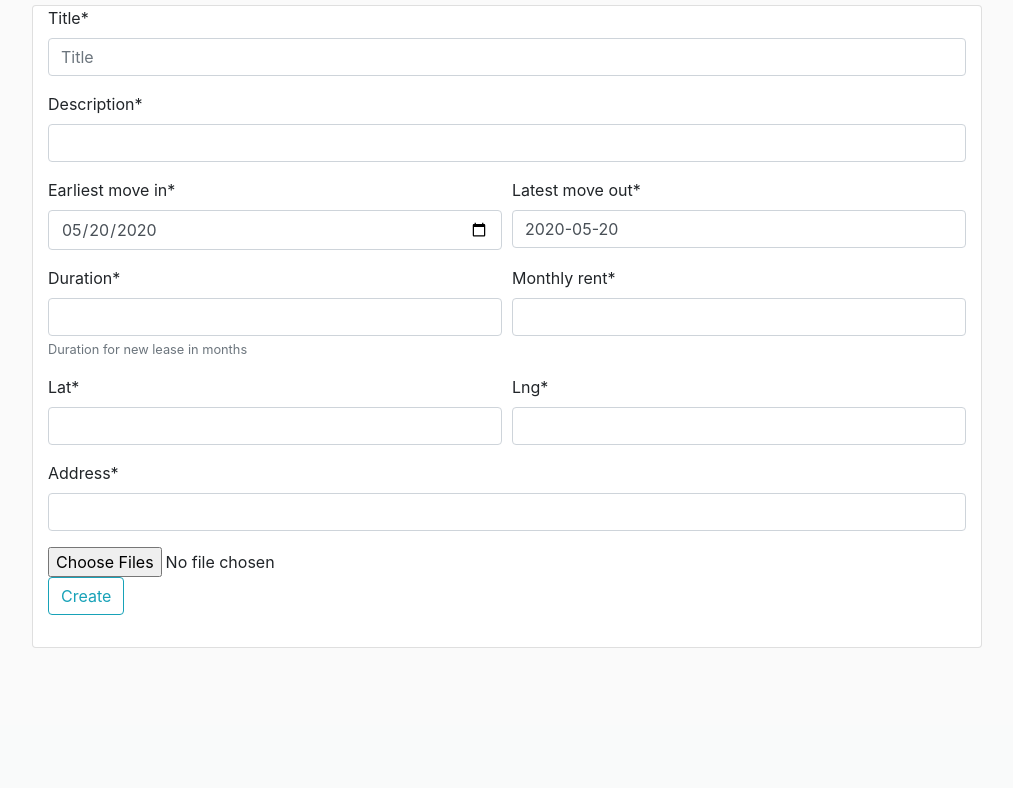
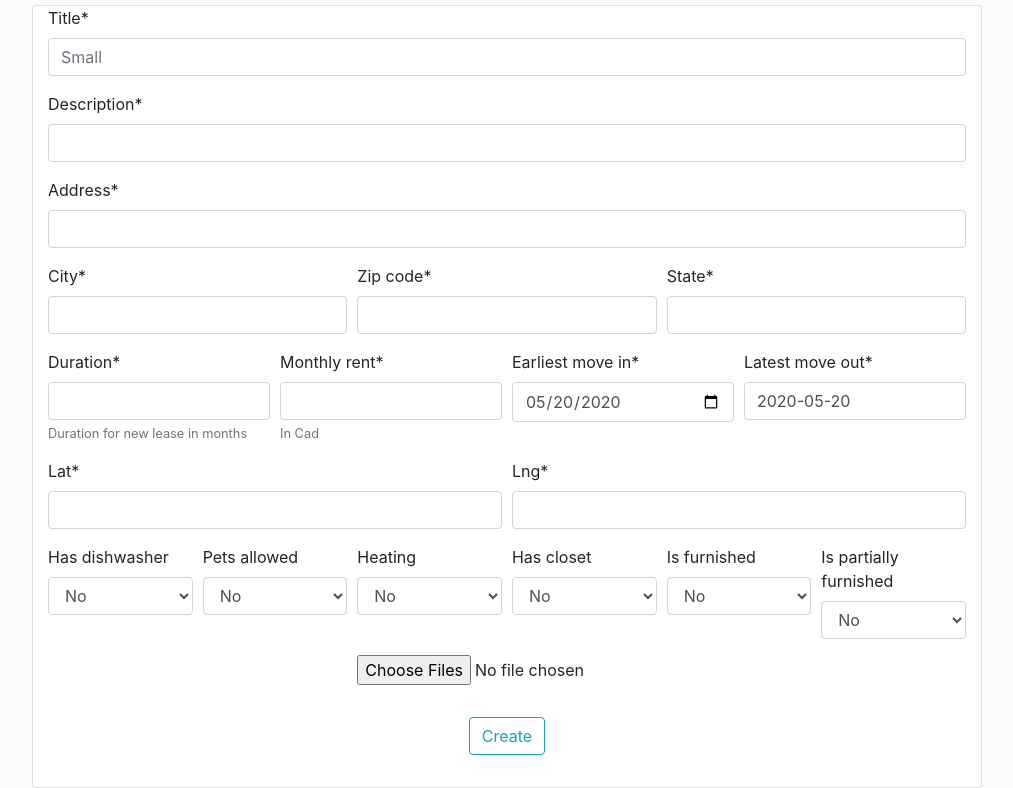
Before and after one commit to prime7/coliving, a Django app: page /listing/new/ in a window 1280 px wide. Shown: the part 75-863 px from the top of the page, without its empty margins (133-1146 px from the left). Before the commit the page ends 723 px from the top, so only its background shows below. Run offline with Django 3.2, Linux system fonts and the light colour scheme; a user stored in the database is signed in; some libraries are stand-ins or nearby versions.

Commit message:
removed unwanted files

```diff
--- a/rental/forms.py
+++ b/rental/forms.py
@@ -1,7 +1,5 @@
 from django import forms
-from .models import House,Image
-from crispy_forms.layout import Layout, Submit, Row, Column
-from crispy_forms.helper import FormHelper
+from .models import House
 
 class DateInput(forms.DateInput):
     input_type = 'date'
@@ -12,38 +10,24 @@ class HouseCreateForm(forms.ModelForm):
         fields = [
             'title',
             'description',
+            'address',
+            'zip_code',
+            'city',
+            'state',
             'earliest_move_in',
             'latest_move_out',
             'duration',
             'monthly_rent',
             'lat',
             'lng',
-            'address',
+            'has_dishwasher',
+            'pets_allowed',
+            'heating',
+            'has_closet',
+            'is_furnished',
+            'is_partially_furnished',
         ]
         widgets = {
             'earliest_move_in': DateInput(attrs={'type': 'date'}),
-            'title': forms.TextInput(attrs={'placeholder':"Title"})
+            'title': forms.TextInput(attrs={'placeholder':"Small"}),
         }
-    def __init__(self, *args, **kwargs):
-        super(HouseCreateForm,self).__init__(*args, **kwargs)
-        self.helper = FormHelper()
-        self.helper.layout = Layout(
-            'title',
-            'description',
-            Row(
-                Column('earliest_move_in', css_class='form-group col-md-6 mb-0'),
-                Column('latest_move_out', css_class='form-group col-md-6 mb-0'),
-                css_class='form-row'
-            ),
-            Row(
-                Column('duration', css_class='form-group col-md-6 mb-0'),
-                Column('monthly_rent', css_class='form-group col-md-6 mb-0'),
-                css_class='form-row'
-            ),
-            Row(
-                Column('lat', css_class='form-group col-md-6 mb-0'),
-                Column('lng', css_class='form-group col-md-6 mb-0'),
-                css_class='form-row'
-            ),
-            'address',
-        )
--- a/rental/models.py
+++ b/rental/models.py
@@ -24,19 +24,33 @@ class House(models.Model):
     duration = models.IntegerField(validators=[MinValueValidator(0),MaxValueValidator(30)], help_text="Duration for new lease in months")
     earliest_move_in = models.DateField(default=datetime.now)
     latest_move_out = models.DateField(default=datetime.now)
-    monthly_rent = models.DecimalField(max_digits=10, decimal_places=2, null=True)
+    monthly_rent = models.DecimalField(max_digits=10, decimal_places=2, null=True,help_text="In Cad")
     slug = models.SlugField(unique=True,blank=True)
 
     lat = models.DecimalField(max_digits=22, decimal_places=16)
     lng = models.DecimalField(max_digits=22, decimal_places=16)
     address = models.CharField(max_length=100, null=True)
+    zip_code = models.CharField(max_length=10, null=True)
+    city = models.CharField(max_length=55, null=True)
+    state = models.CharField(max_length=55, null=True)
+
+    has_dishwasher = models.BooleanField(default=False, null=True)
+    pets_allowed = models.BooleanField(default=False, null=True)
+    heating = models.BooleanField(default=False, null=True)
+    has_closet = models.BooleanField(default=False, null=True)
+    is_furnished = models.BooleanField(default=False, null=True)
+    is_partially_furnished = models.BooleanField(default=False, null=True)
 
     def __str__(self):
         return self.title
+
+    @property
     def get_gallery(self):
-        return Image.objects.all().filter(house=self.pk)
+        return Image.objects.filter(house=self.pk)
+
+    @property
     def get_thumbnail(self):
-        cover = self.get_gallery().first()
+        cover = self.get_gallery.first()
         try:
             return cover.src.url
         except AttributeError:
--- a/rental/templates/listing-create.html
+++ b/rental/templates/listing-create.html
@@ -7,12 +7,91 @@
         <form method="POST" class="col-md-10 offset-md-1 card">
             {% csrf_token %}
             <fieldset class="form-group">
-                {% crispy form %}
-                <input type="file" name="images" accept="image/*" multiple required>
+                <div class="form-row">
+                    <div class="form-group col-md-12 m-0">
+                      {{ form.title|as_crispy_field }}
+                    </div>
+                </div>
+                <div class="form-row">
+                    <div class="form-group col-md-12 m-0">
+                      {{ form.description|as_crispy_field }}
+                    </div>
+                </div>
+                <div class="form-row">
+                    <div class="form-group col-md-12 m-0">
+                      {{ form.address|as_crispy_field }}
+                    </div>
+                </div>
+                <div class="form-row">
+                    <div class="form-group col-md-4 m-0">
+                      {{ form.city|as_crispy_field }}
+                    </div>
+                    <div class="form-group col-md-4 m-0">
+                      {{ form.zip_code|as_crispy_field }}
+                    </div>
+                    <div class="form-group col-md-4 m-0">
+                      {{ form.state|as_crispy_field }}
+                    </div>
+                </div>
+                <div class="form-row">
+                    <div class="form-group col-md-3 m-0">
+                      {{ form.duration|as_crispy_field }}
+                    </div>
+                    <div class="form-group col-md-3 m-0">
+                      {{ form.monthly_rent|as_crispy_field }}
+                    </div>
+                    <div class="form-group col-md-3 m-0">
+                      {{ form.earliest_move_in|as_crispy_field }}
+                    </div>
+                    <div class="form-group col-md-3 m-0">
+                      {{ form.latest_move_out|as_crispy_field }}
+                    </div>
+                </div>
+                <div class="form-row">
+                    <div class="form-group col-md-6 m-0">
+                      {{ form.lat|as_crispy_field }}
+                    </div>
+                    <div class="form-group col-md-6 m-0">
+                      {{ form.lng|as_crispy_field }}
+                    </div>
+                </div>
+                <div class="form-row">
+                    <div class="form-group col-md-2 m-0">
+                      {{ form.has_dishwasher|as_crispy_field }}
+                    </div>
+                    <div class="form-group col-md-2 m-0">
+                      {{ form.pets_allowed|as_crispy_field }}
+                    </div>
+                    <div class="form-group col-md-2 m-0">
+                      {{ form.heating|as_crispy_field }}
+                    </div>
+                    <div class="form-group col-md-2 m-0">
+                      {{ form.has_closet|as_crispy_field }}
+                    </div>
+                    <div class="form-group col-md-2 m-0">
+                      {{ form.is_furnished|as_crispy_field }}
+                    </div>
+                    <div class="form-group col-md-2 m-0">
+                      {{ form.is_partially_furnished|as_crispy_field }}
+                    </div>
+                </div>
+                <div class="form-row">
+                    <div class="form-group col-md-4 offset-md-4">
+                        <input class="form-group" type="file" name="images" accept="image/*" multiple required>
+                    </div>
+                </div>
+                <div class="form-group text-center">
+                    <button class="btn btn-outline-info" type="submit">Create</button>
+                </div>
+            </fieldset>
+
+
+            <!-- <fieldset class="form-group">
+                <input class="form-group" type="file" name="images" accept="image/*" multiple required>
                 <div class="form-group">
                     <button class="btn btn-outline-info" type="submit">Create</button>
                 </div>
-            </fieldset>
+            </fieldset> -->
         </form>
     </div>
 </div>
--- a/rental/views.py
+++ b/rental/views.py
@@ -20,6 +20,7 @@ class RentalListView(ListView):
         if request.GET:
             houses = House.objects.all()
             query = request.GET["q"]
+            print(houses)
             if query:
                 houses = houses.filter(Q(title__icontains=query)|Q(description__icontains=query)).distinct().order_by('-earliest_move_in')
                 return render(request, self.template_name, {'houses': houses})
@@ -38,15 +39,6 @@ class RentalDetailView(DetailView):
             'houses' : houses ,
         })
         return context
-
-# class RentalCreateView(LoginRequiredMixin, CreateView):
-#     model = House
-#     form_class = HouseCreateForm
-#     template_name = 'listing-create.html'
-
-#     def form_valid(self, form):
-#         form.instance.user = self.request.user
-#         return super().form_valid(form)
 
 
 class UserRentalListView(ListView):
```
Also changed, not shown: accounts/migrations/0001_initial.py (deleted), media/listing/17/5ffb7d35-8f34-4f4d-9cd8-2a769b2de4d2.jpg (deleted), media/listing/17/c344e227-5496-43a2-b3cd-369d2f466505.jpg (deleted), media/listing/17/c9db6376-9313-4017-bb99-fb528c8a71fc.jpg (deleted), rental/migrations/0001_initial.py (deleted), rental/migrations/0002_auto_20200521_2119.py (deleted), rental/migrations/0003_auto_20200522_0043.py (deleted).
